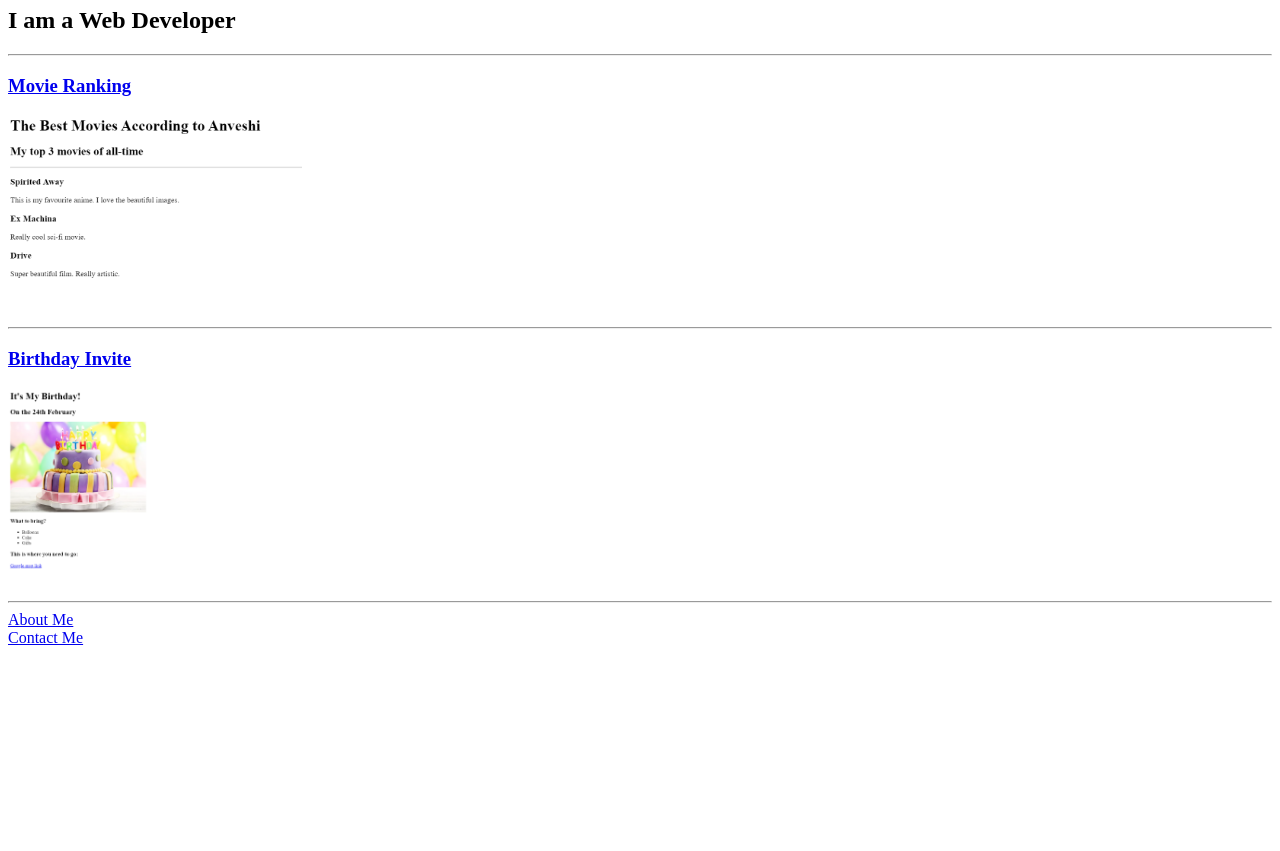
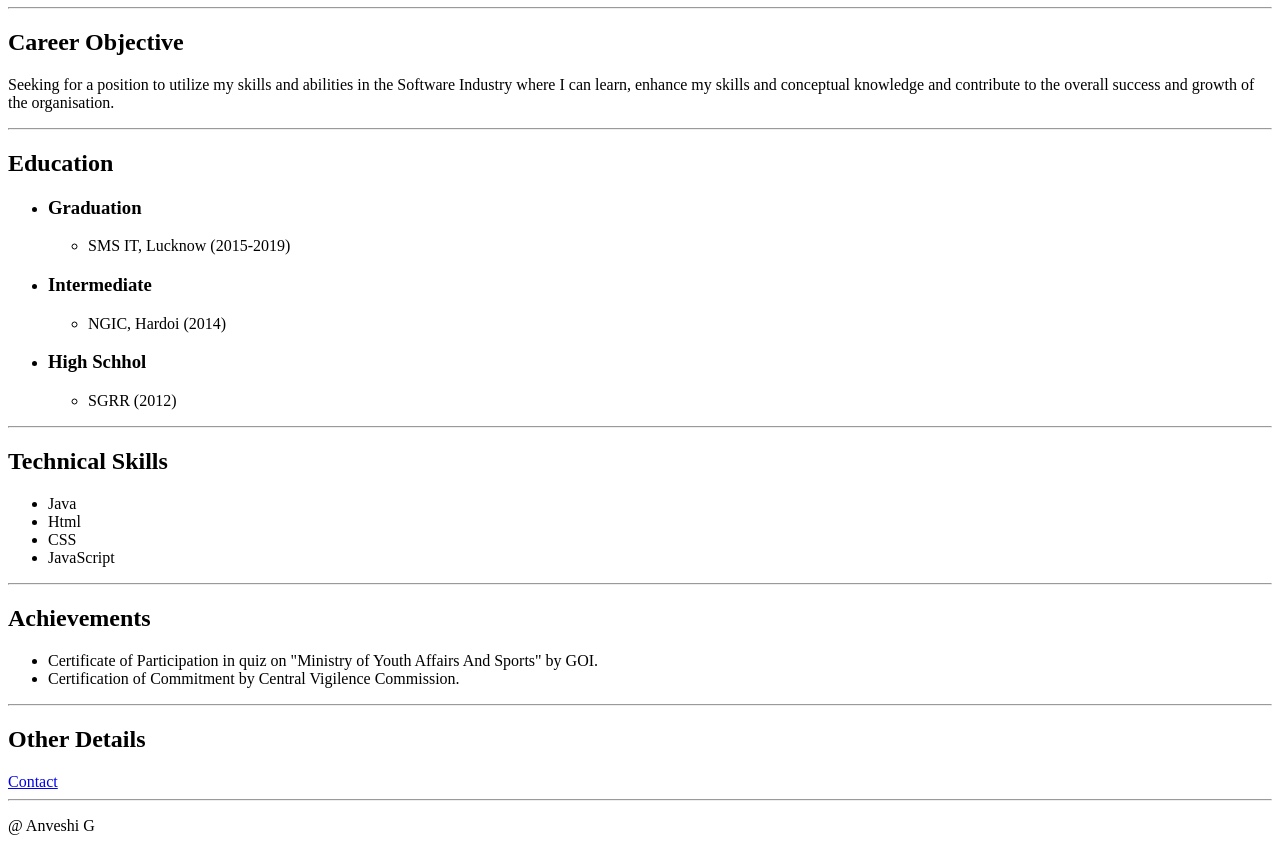
Before and after one commit to AnveshiG/html-portfolio, a plain HTML site: page index.html in a window 1280 px wide. Shown: the part 73-924 px from the top of the page. Before the commit the page ends 800 px from the top, so only its background shows below. Drawn offline with Linux system fonts and the light colour scheme.

Commit message:
Add files via upload

```diff
--- a/index.html
+++ b/index.html
@@ -1,19 +1,54 @@
 <!DOCTYPE html>
-<html>
+<html lang="en">
 <head>
     <meta charset="UTF-8">
-        <title>Anveshi's Portfolio</title>
+    <meta name="viewport" content="width=device-width, initial-scale=1.0">
+    <title>Anveshi's Resume</title>
 </head>
 <body>
-        <h1>Anveshi's Portfolio</h1>
-        <h2>I am a Web Developer</h2>
+    <h1>Anveshi Gupta</h1>
     <hr />
-        <h3><a href="./public/movie-ranking.html">Movie Ranking</a></h3>
-        <img src="./assets/images/movie.png" height="200" alt="Movie Ranking" />
+    <h2>Career Objective</h2>
+    <p>Seeking for a position to utilize my skills and abilities in the Software Industry where I can learn, enhance my skills and conceptual knowledge and contribute to the overall success and growth of the organisation.</p>
     <hr />
-        <h3><a href="./public/birthday-invite.html">Birthday Invite</a></h3>
-        <img src="./assets/images/birthday.png" height="200" alt="Birthday Invite" />
+    <h2>Education</h2>
+    <ul>
+        <li><h3> Graduation </h3>
+            <ul>
+                <li>SMS IT, Lucknow (2015-2019)</li>
+            </ul>
+            </li>
+        <li><h3> Intermediate </h3>
+        <ul>
+            <li>NGIC, Hardoi (2014)</li>
+        </ul>
+        </li>
+        <li><h3>High Schhol</h3>
+        <ul>
+            <li>SGRR (2012)</li>
+        </ul>
+        </li>
+    </ul>
     <hr />
-        <a href="./public/about.html">About Me</a>  <br /> <a href="./public/contact.html">Contact Me</a>
+    <h2>Technical Skills</h2>
+    <ul>
+        <li>Java</li>
+        <li>Html</li>
+        <li>CSS</li>
+        <li>JavaScript</li>
+    </ul>
+    <hr />
+    <h2>Achievements</h2>
+    <ul>
+        <li>Certificate of Participation in quiz on "Ministry of Youth Affairs And Sports" by GOI.</li>
+        <li>Certification of Commitment by Central Vigilence Commission.</li>
+    </ul>
+    <hr />
+    <h2>Other Details</h2>
+    <a href="contact.html">Contact</a>
+    <hr />
+    <footer>
+        <p> @ Anveshi G </p>
+    </footer>
 </body>
 </html>
```
Also changed, not shown: contact.html (added, +4 -0 lines). Lines whose indentation alone changed are shown as unchanged.
